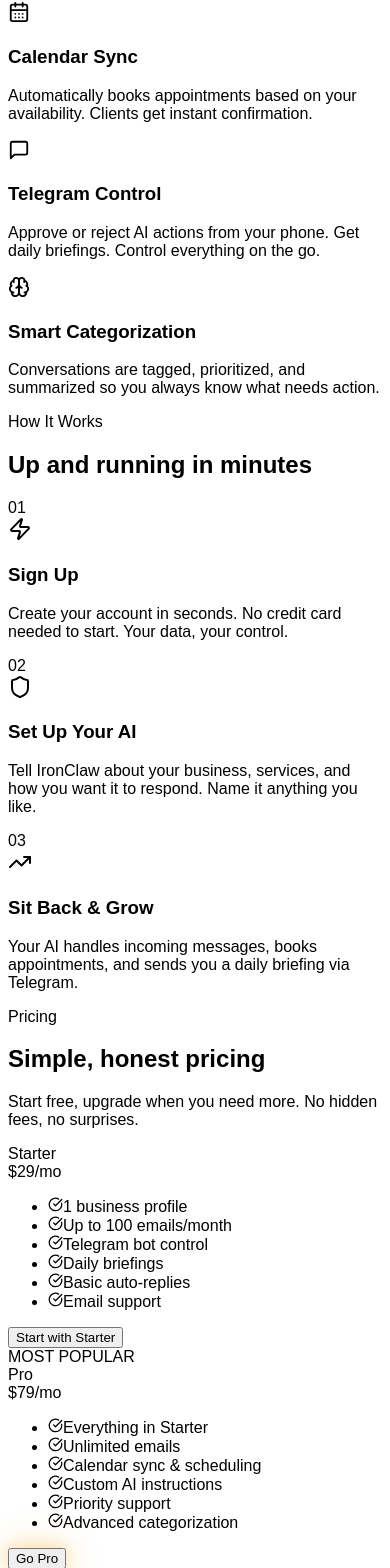
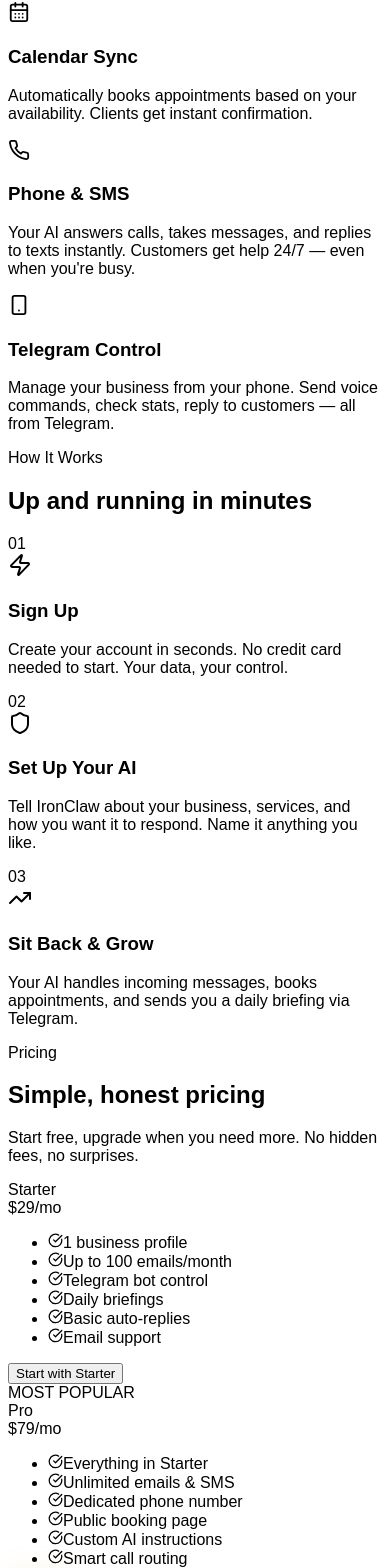
Before and after one commit to brandonlacoste9-tech/bizpilot, a React (Vite) app in the folder client/: page / in a window 390 px wide. Shown: the part 800-2368 px from the top of the page. Built offline with nearby package versions, Linux system fonts and the light colour scheme; no server answers; a web font is replaced by a local one.

Commit message:
Final polish: update landing page features to reflect phone/SMS, update Pro plan features

```diff
--- a/client/src/pages/Landing.tsx
+++ b/client/src/pages/Landing.tsx
@@ -22,6 +22,8 @@
   Shield,
   TrendingUp,
   ChevronRight,
+  Phone,
+  Smartphone,
 } from "lucide-react";
 import { IronClawLogo } from "@/components/AppLayout";
 import { HoneycombBackground } from "@/components/HoneycombBackground";
@@ -266,14 +268,14 @@
             description="Automatically books appointments based on your availability. Clients get instant confirmation."
           />
           <FeatureCard
-            icon={<MessageSquare size={22} />}
-            title="Telegram Control"
-            description="Approve or reject AI actions from your phone. Get daily briefings. Control everything on the go."
+            icon={<Phone size={22} />}
+            title="Phone & SMS"
+            description="Your AI answers calls, takes messages, and replies to texts instantly. Customers get help 24/7 — even when you're busy."
           />
           <FeatureCard
-            icon={<Brain size={22} />}
-            title="Smart Categorization"
-            description="Conversations are tagged, prioritized, and summarized so you always know what needs action."
+            icon={<Smartphone size={22} />}
+            title="Telegram Control"
+            description="Manage your business from your phone. Send voice commands, check stats, reply to customers — all from Telegram."
           />
         </div>
         </div>
@@ -357,11 +359,11 @@
             highlight
             features={[
               "Everything in Starter",
-              "Unlimited emails",
-              "Calendar sync & scheduling",
+              "Unlimited emails & SMS",
+              "Dedicated phone number",
+              "Public booking page",
               "Custom AI instructions",
-              "Priority support",
-              "Advanced categorization",
+              "Smart call routing",
             ]}
           />
           <PricingCard
```
